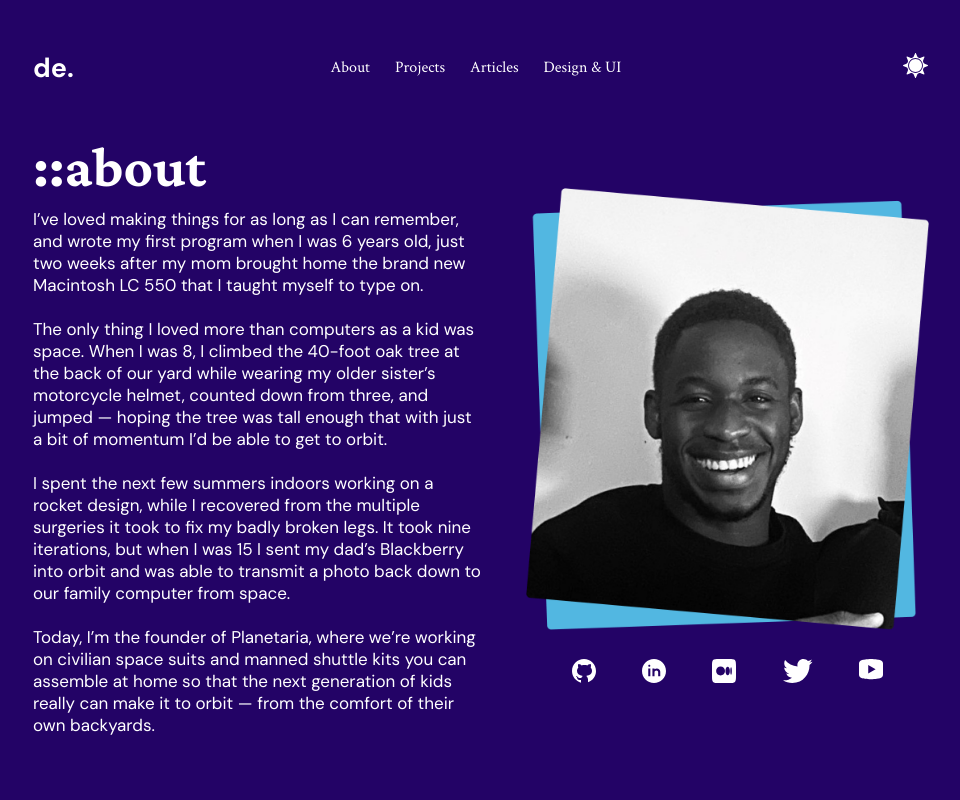
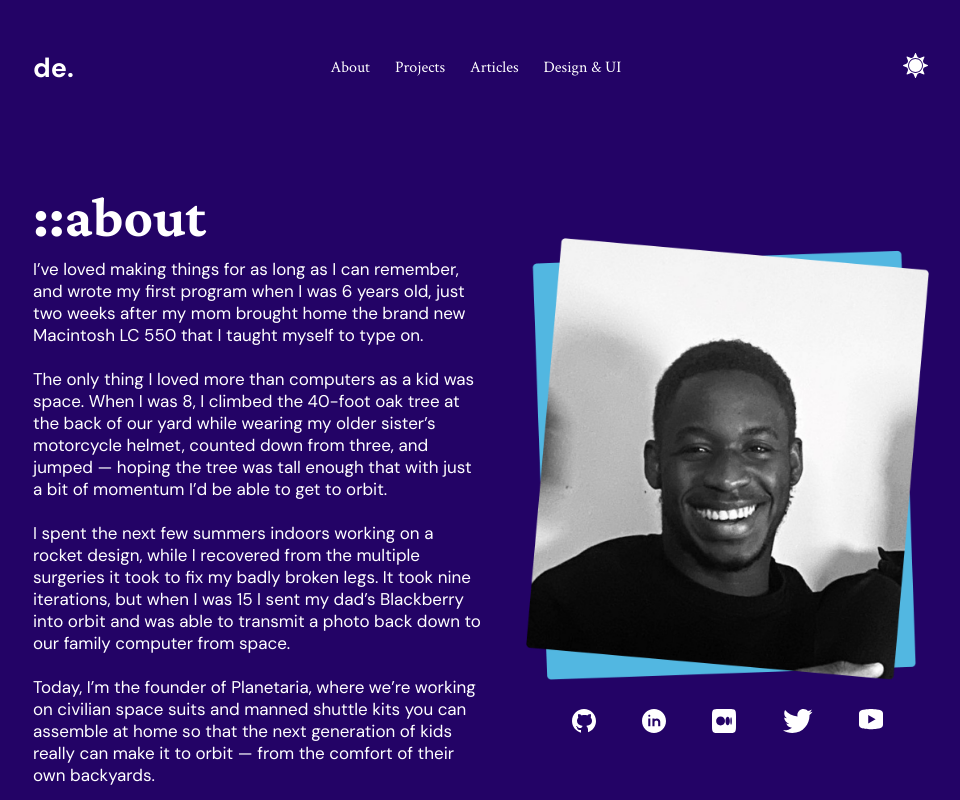
Before and after one commit to onkhida/danieleta, a Next.js app: page /about in a window 1280 px wide. Shown: the top 800 px of the page, without its empty margins (159-1119 px from the left). Built offline with nearby package versions, Linux system fonts and the light colour scheme.

Commit message:
added routing to about page

```diff
--- a/components/Navbar/Navbar.js
+++ b/components/Navbar/Navbar.js
@@ -20,7 +20,7 @@ export default function Header({ isDark, toggleOverlay, toggleDark }) {
             <div className="navlinks">
                 <ul>
                     <li>
-                        <Link href="#">
+                        <Link href="/about">
                             <a className={`${isDark ? "" : "black-txt"}`}>About</a>
                         </Link>
                     </li>
--- a/components/Navbar/Overlay.js
+++ b/components/Navbar/Overlay.js
@@ -28,7 +28,7 @@ function Overlay({ openOverlay, toggleOverlay, toggleDark }) {
                 <div className="nav-links">
                     <ul>
                         <li>
-                            <Link href="#">
+                            <Link href="/about">
                                 <a onClick={ toggleOverlay }>About</a>
                             </Link>
                         </li>
--- a/styles/About.module.css
+++ b/styles/About.module.css
@@ -6,7 +6,7 @@
 .wrapper .content {
     width: 100%;
     /* border: 1px solid white; */
-    margin-top: 50px;
+    margin-top: 100px;
     display: flex;
     align-items: center;
     justify-content: space-between;
```
